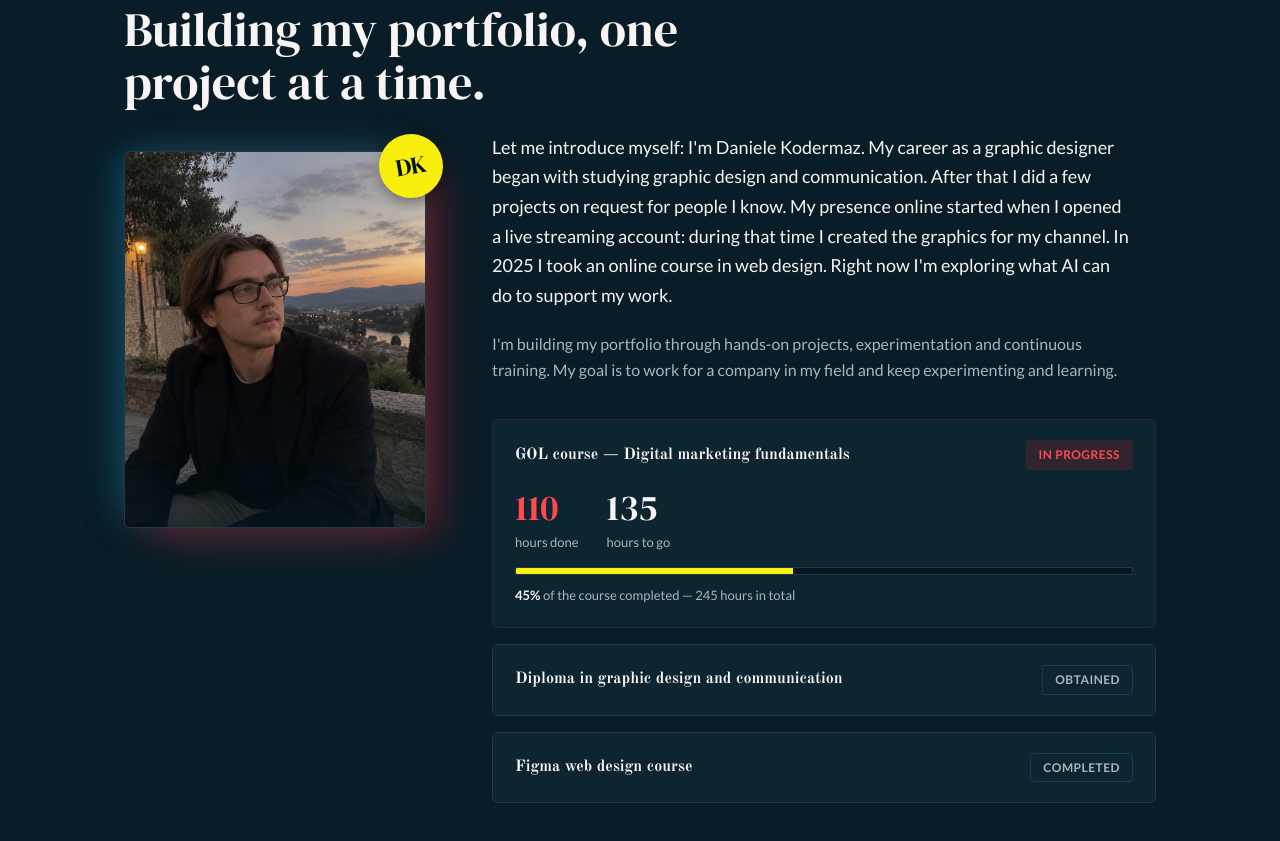
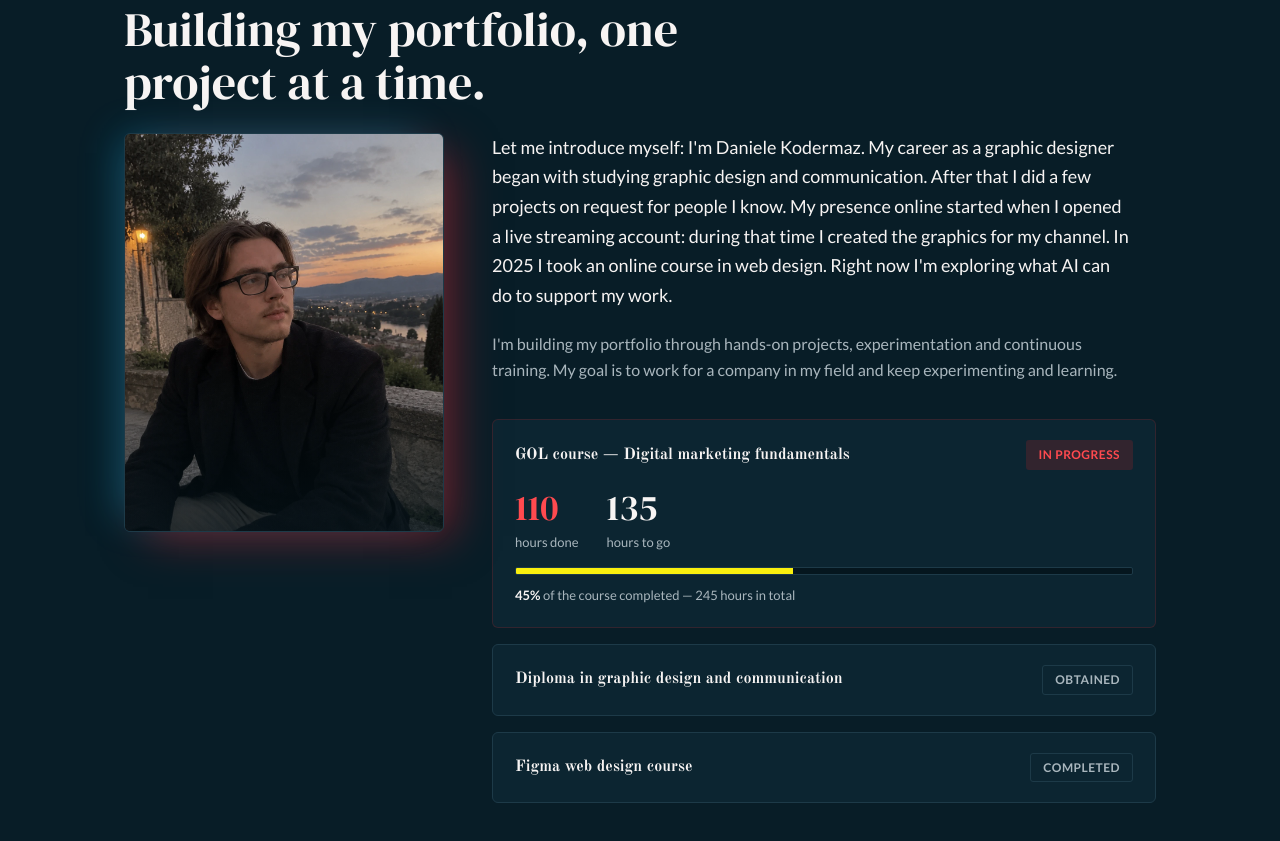
Before and after one commit to Daniele-arch1/Kodermaz.portfolio, a plain HTML site: page index.html in a window 1280 px wide. Shown: the part 957-1798 px from the top of the page. Drawn offline with Linux system fonts and the light colour scheme.

Commit message:
Add files via upload

```diff
--- a/css/moodboard.css
+++ b/css/moodboard.css
@@ -117,43 +117,21 @@ section h2{ font-size: clamp(32px, 4.4vw, 48px); }
 /* Testo selezionato col mouse: giallo della mood board al posto del blu del browser */
 ::selection{ background: var(--giallo); color: #05161e; }
 
-/* FOTO "Chi sono": bagliore neon e bollino DK
+/* FOTO "Chi sono": bagliore neon
    Alone sfumato azzurro a sinistra e rosso a destra, come le luci del setup
-   gaming della mood board, più un bollino giallo con il marchio DK. */
+   gaming della mood board. */
 .about-photo{
   overflow: visible;
-  margin: 18px 18px 0 0;
   box-shadow:
     -14px -6px 38px -10px rgba(0, 200, 255, .30),
     16px 12px 42px -8px rgba(199, 30, 35, .55);
 }
 .about-photo img{ border-radius: calc(var(--radius) - 1px); }
 .about-photo::after{ border-radius: 0 0 var(--radius) var(--radius); }
-.about-photo::before{
-  content: "DK" / "";
-  position: absolute;
-  z-index: 2;
-  top: -18px;
-  right: -18px;
-  display: grid;
-  place-items: center;
-  width: 64px;
-  height: 64px;
-  border-radius: 50%;
-  background: var(--giallo);
-  color: #05161e;
-  font-family: var(--font-heading);
-  font-size: 24px;
-  line-height: 1;
-  transform: rotate(-10deg);
-  box-shadow: 0 6px 14px rgba(0, 0, 0, .35);
-}
 @media (max-width: 720px){
   .about-photo{
-    margin: 14px 14px 0 0;
     box-shadow:
       -10px -4px 28px -8px rgba(0, 200, 255, .30),
       12px 10px 30px -6px rgba(199, 30, 35, .55);
   }
-  .about-photo::before{ top: -14px; right: -14px; width: 52px; height: 52px; font-size: 20px; }
 }
```
